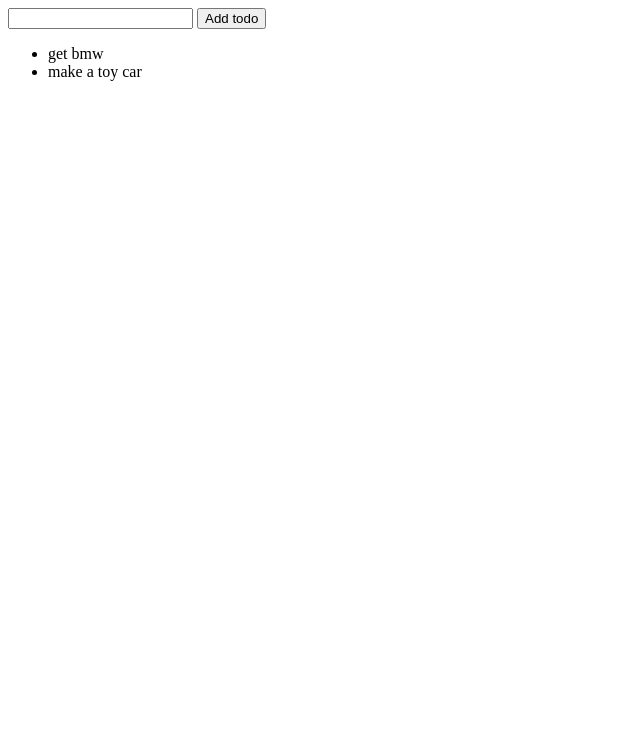
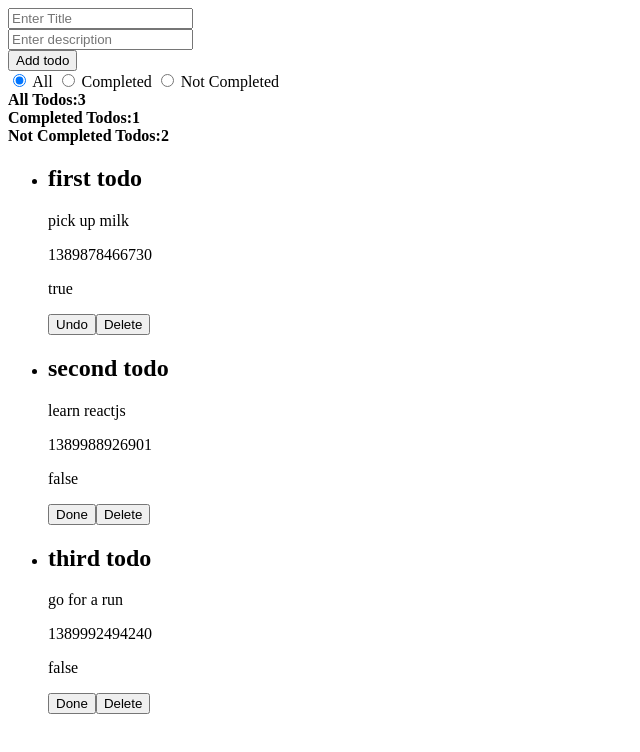
Before and after one commit to edupoly/javascript-level1-projects, a plain HTML site: page counter application.html in a window 1280 px wide. Shown: the whole page, without its empty margins (0-640 px from the left). Drawn offline with Linux system fonts and the light colour scheme.

Commit message:
without styling

```diff
--- a/counter application.html
+++ b/counter application.html
@@ -1,27 +1,156 @@
 <html>
     <head></head>
     <body>
-        <input type="text" id="newtodo">
+
+        <input type="text" id="title" placeholder="Enter Title">
+        <br>
+        <input type="text" id="description" placeholder="Enter description">
+        <br>
         <button onclick="addTodo()">Add todo</button>
+        <br>
+        <input type="radio" name="filter" value="all" onchange="filterTodos(event)" checked>
+        <label>All</label>
+        <input type="radio" name="filter" value="completed" onchange="filterTodos(event)" >
+        <label>Completed</label>
+        <input type="radio" name="filter" value="notcompleted" onchange="filterTodos(event)">
+        <label>Not Completed</label>
+        <div>
+            <b>All Todos:<span id="allCount"></span></b>
+        </div>
+        <div>
+            <b>Completed Todos:<span id="completedCount"></span></b>
+        </div>
+        <div>
+            <b>Not Completed Todos:<span id="notCompletedCount"></span></b>
+        </div>
+
         <ul id="todos"></ul>
         <script>
-            var todolist = ["get bmw",'make a toy car'];
+            var filter='all';
+            var todolist = [
+                {
+                    "id": 1,
+                    "title": "first todo",
+                    "description": "pick up milk",
+                    "complete": true,
+                    "canceled": true,
+                    "date": 1389878466730
+                },
+                {
+                    "id": 2,
+                    "title": "second todo",
+                    "description": "learn reactjs",
+                    "complete": false,
+                    "canceled": false,
+                    "date": 1389988926901
+                },
+                {
+                    "id": 3,
+                    "title": "third todo",
+                    "description": "go for a run",
+                    "complete": false,
+                    "canceled": false,
+                    "date": 1389992494240
+                }
+            ];
+
             function genUI(){
+
+                var allTodoCount=todolist.length;
+                var completedTodoCount = todolist.filter(function(todo){
+                    return todo.complete
+                }).length;
+                var notCompletedTodoCount = todolist.filter(function(todo){
+                    return !todo.complete
+                }).length;
+                document.getElementById("allCount").innerHTML=allTodoCount;
+                document.getElementById("completedCount").innerHTML=completedTodoCount;
+                document.getElementById("notCompletedCount").innerHTML=notCompletedTodoCount;
+
                 document.getElementById("todos").innerHTML='';
-                todolist.forEach(function(todo,i){
+                var filteredtodolist;
+                if(filter==='all'){
+                    filteredtodolist=todolist;
+                }
+                if(filter==='completed'){
+                    filteredtodolist=todolist.filter(function(todo){
+                        return todo.complete
+                    });
+                }
+                if(filter==='notcompleted'){
+                    filteredtodolist=todolist.filter(function(todo){
+                        return !todo.complete
+                    });
+                }
+                filteredtodolist.forEach(function(todo,i){
                     var newTodoli = document.createElement("li");
-                    newTodoli.innerHTML=todo;
+                    var titleh2 = document.createElement('h2');
+                    titleh2.innerHTML=todo.title;
+                    newTodoli.appendChild(titleh2);
+                    var descriptionpara = document.createElement('p');
+                    descriptionpara.innerHTML=todo.description;
+                    newTodoli.appendChild(descriptionpara);
+                    var datepara = document.createElement('p');
+                    datepara.innerHTML=todo.date;
+                    newTodoli.appendChild(datepara);
+
+                    var statuspara = document.createElement('p');
+                    statuspara.innerHTML=todo.complete;
+                    newTodoli.appendChild(statuspara);
+
+                    var donebtn = document.createElement('button');
+                    donebtn.innerHTML=todo.complete?"Undo":"Done";
+                    donebtn.onclick=function(){
+                        todolist = todolist.map(function(ftodo){
+                            if(ftodo.id===todo.id){
+                                ftodo.complete=!ftodo.complete;
+                            }
+                            return ftodo;
+                        })
+                        console.log(todolist)
+                        genUI();
+                    }
+                    newTodoli.appendChild(donebtn);
+                    var deletebtn = document.createElement('button');
+                    deletebtn.innerHTML="Delete";
+                    deletebtn.onclick=function(){
+                        todolist = todolist.filter(function(ftodo){
+                            return ftodo.id!==todo.id
+                        })
+                        genUI();
+                    }
+                    newTodoli.appendChild(deletebtn);
                     document.getElementById("todos").appendChild(newTodoli)
                 })
             }
             genUI();
             function addTodo(){
-                var newtodo = document.getElementById("newtodo").value;
-                todolist.push(newtodo);
-                document.getElementById('newtodo').value=''
+                var allTodoCount=todolist.length;
+                var completedTodoCount = todolist.filter(function(todo){
+                    return todo.complete
+                }).length;
+                var notCompletedTodoCount = todolist.filter(function(todo){
+                    return !todo.complete
+                }).length;
+                document.getElementById("allCount").innerHTML=allTodoCount;
+                document.getElementById("completedCount").innerHTML=allTodoCount;
+                document.getElementById("notCompltedCount").innerHTML=allTodoCount;
+                var title = document.getElementById("title").value;
+                var description = document.getElementById("description").value;
+                if(todolist.length===0){
+                    todolist.push({id:1,title,description,complete:false,canceled:false,date:Date.now()});
+                }
+                else{
+                    todolist.push({id:todolist[todolist.length-1]['id']+1,title,description,complete:false,canceled:false,date:Date.now()});
+                }
+                document.getElementById('title').value=''
+                document.getElementById('description').value=''
                 genUI()
             }
-
+            function filterTodos(e){
+                filter=e.target.value;
+                genUI();
+            }
         </script>
     </body>
 </html>
```
